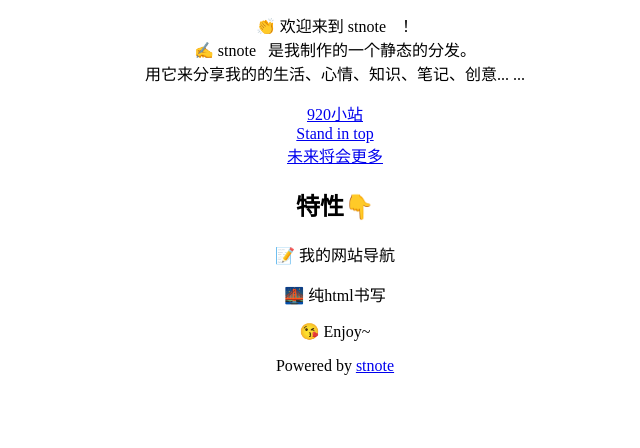
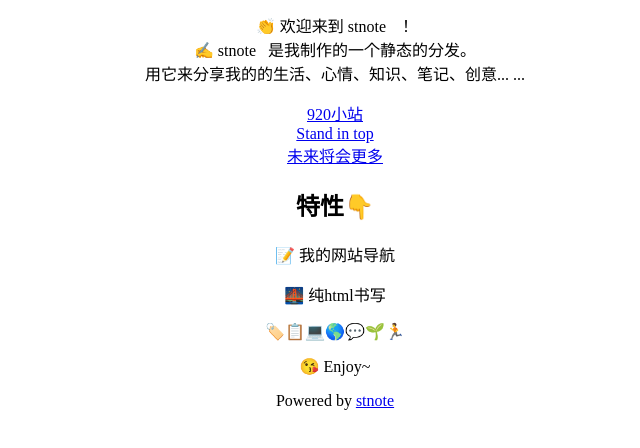
Before and after one commit to wuzhtuman/stnote.github.io, a plain HTML site: page index.html in a window 1280 px wide. Shown: the part 88-536 px from the top of the page, without its empty margins (305-945 px from the left). Drawn offline with Linux system fonts and the light colour scheme.

Commit message:
Update index.html

```diff
--- a/index.html
+++ b/index.html
@@ -22,6 +22,7 @@
           <h2 id="特性">特性👇</h2>
           <p>📝  我的网站导航</p>
           <p>🌉  纯html书写</p>
+          <p>🏷️📋💻🌎💬🌱🏃</p>
           <p>😘 Enjoy~</p>
         </div>
       </article>
```
